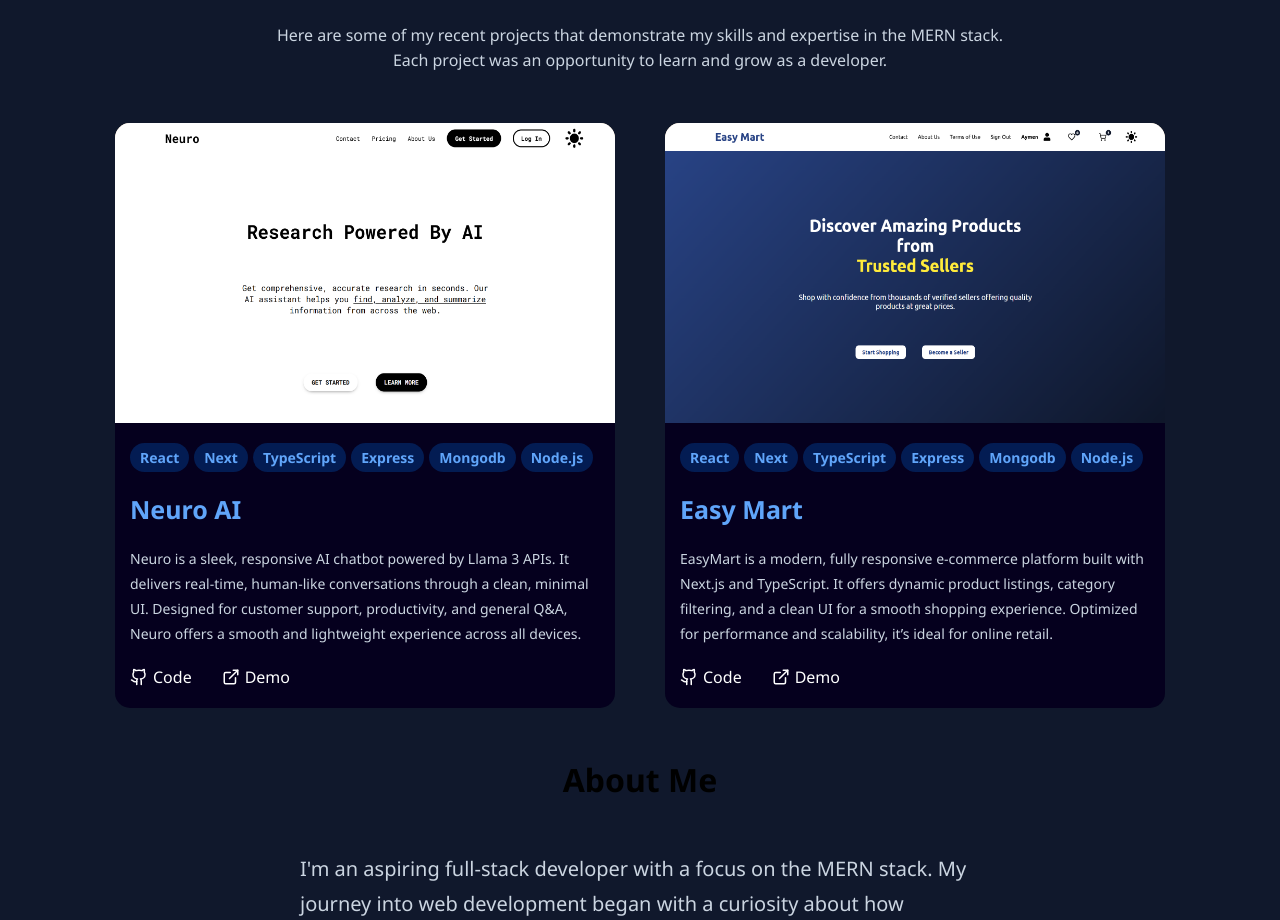
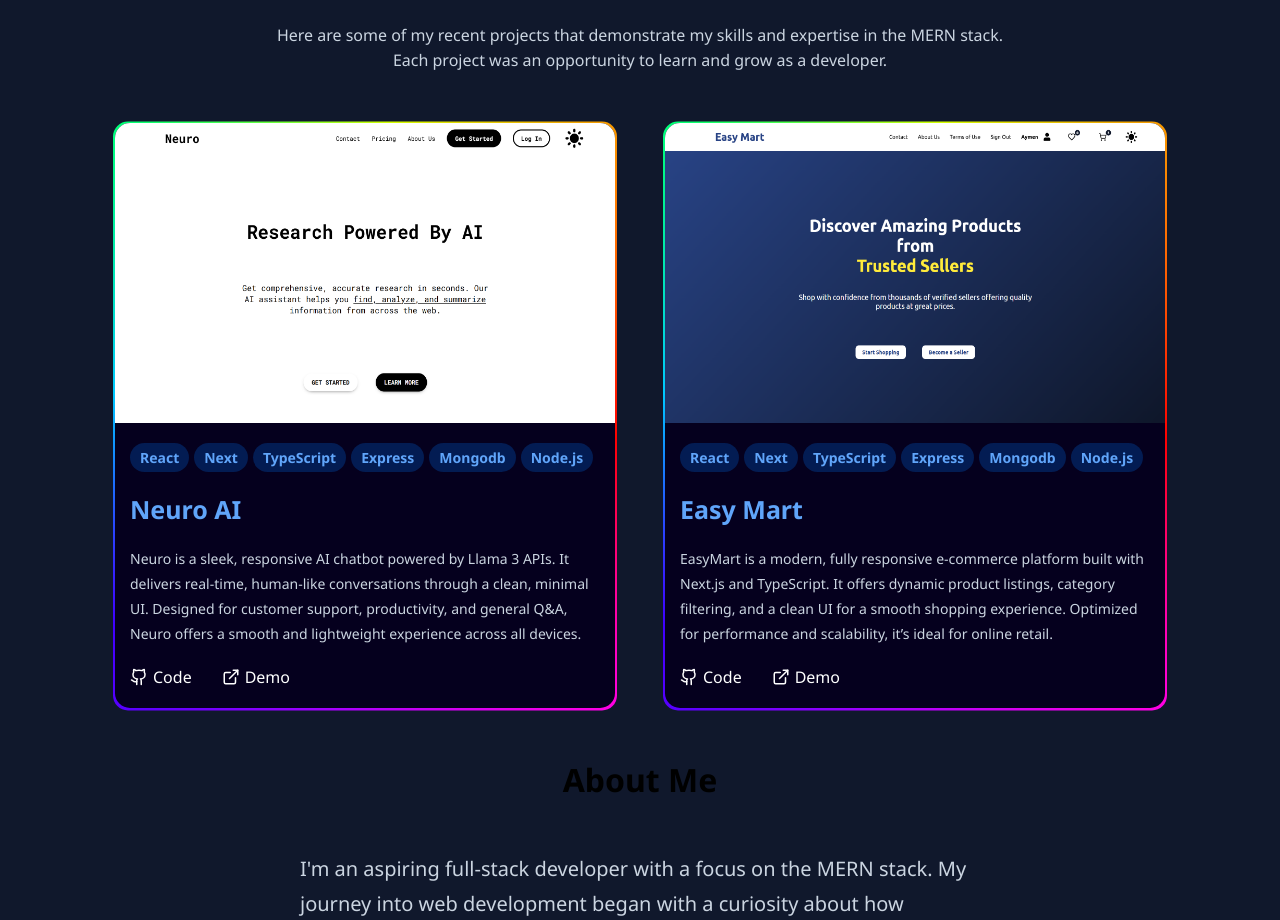
Before and after one commit to AymenBraikia/portfolio, a Next.js app: page / in a window 1280 px wide. Shown: the part 920-1840 px from the top of the page. Built offline with nearby package versions, Linux system fonts and the light colour scheme.

Commit message:
Update projects.module.css

```diff
--- a/app/components/projects.module.css
+++ b/app/components/projects.module.css
@@ -30,14 +30,52 @@
     padding-bottom: 20px;
     background-color: rgb(5, 0, 30);
     border-radius: 15px;
-    overflow: hidden;
+    transition: var(--transition);
+    position: relative;
 }
+
+
+@property --angle {
+    syntax: "<angle>";
+    initial-value: 0deg;
+    inherits: false;
+}
+
+.project::before {
+    content: '';
+    width: 100%;
+    height: 100%;
+    background-image: conic-gradient(from var(--angle), red, #ff00e6, #aa00ff, #4000ff, #00c8ff, #00ff77, #d4ff00, #ff7b00, red);
+    /* background-image: conic-gradient(from var(--angle), transparent 80%, rgb(0, 76, 255)); */
+    position: absolute;
+    left: 50%;
+    top: 50%;
+    transform: translate(-50%, -50%);
+    border-radius: 15px;
+    z-index: -1;
+    padding: 2px;
+    box-sizing: unset;
+    animation: 5s spin linear infinite;
+}
+
+@keyframes spin {
+    from {
+        --angle: 0deg
+    }
+
+    to {
+        --angle: 360deg
+    }
+
+}
+
 
 .projectImg {
     width: 100%;
     aspect-ratio: 2/1.2;
-    background-color: wheat;
     height: unset;
+    border-top-left-radius: 15px;
+    border-top-right-radius: 15px;
 }
 
 .projectSkills {
```
